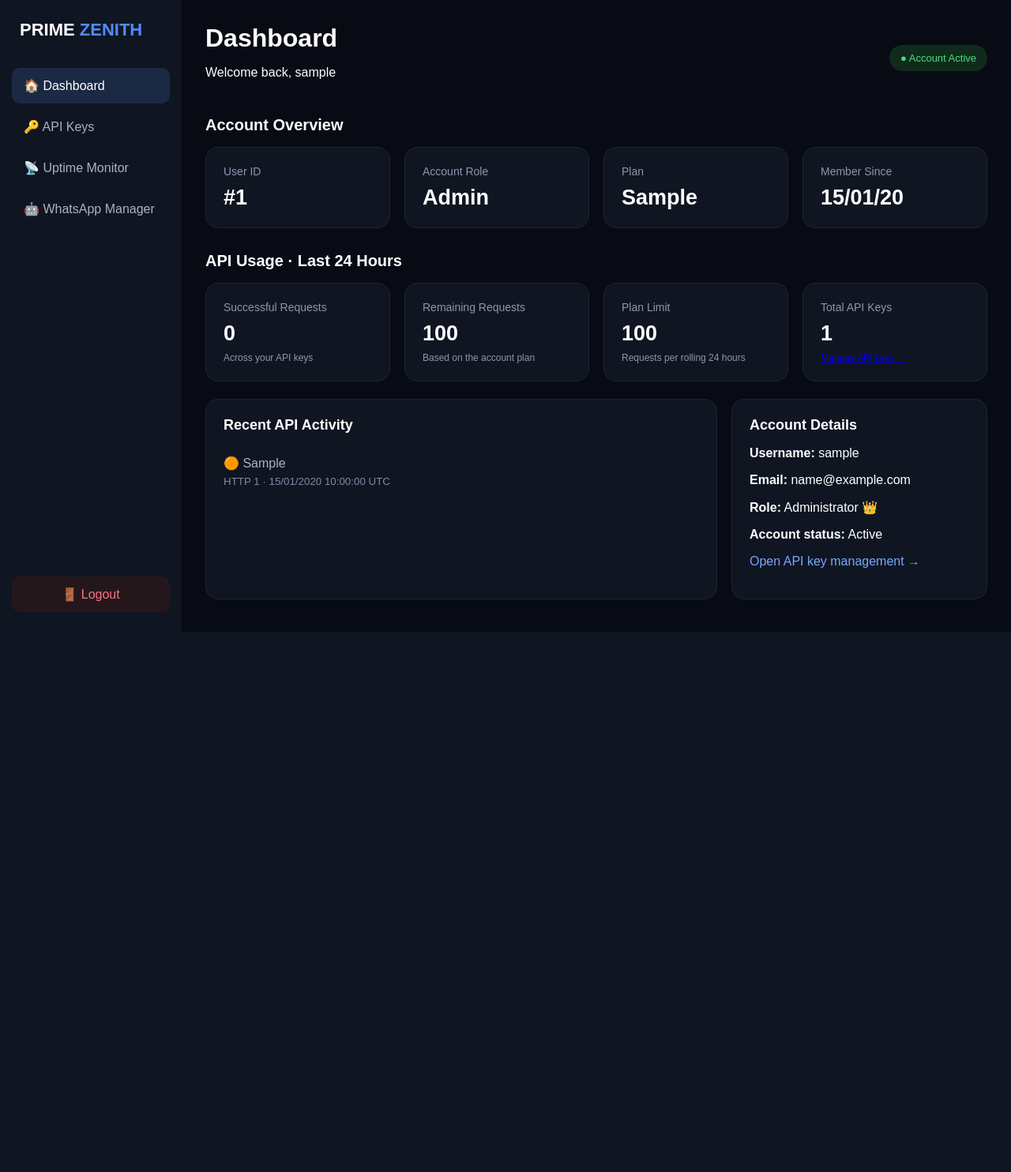
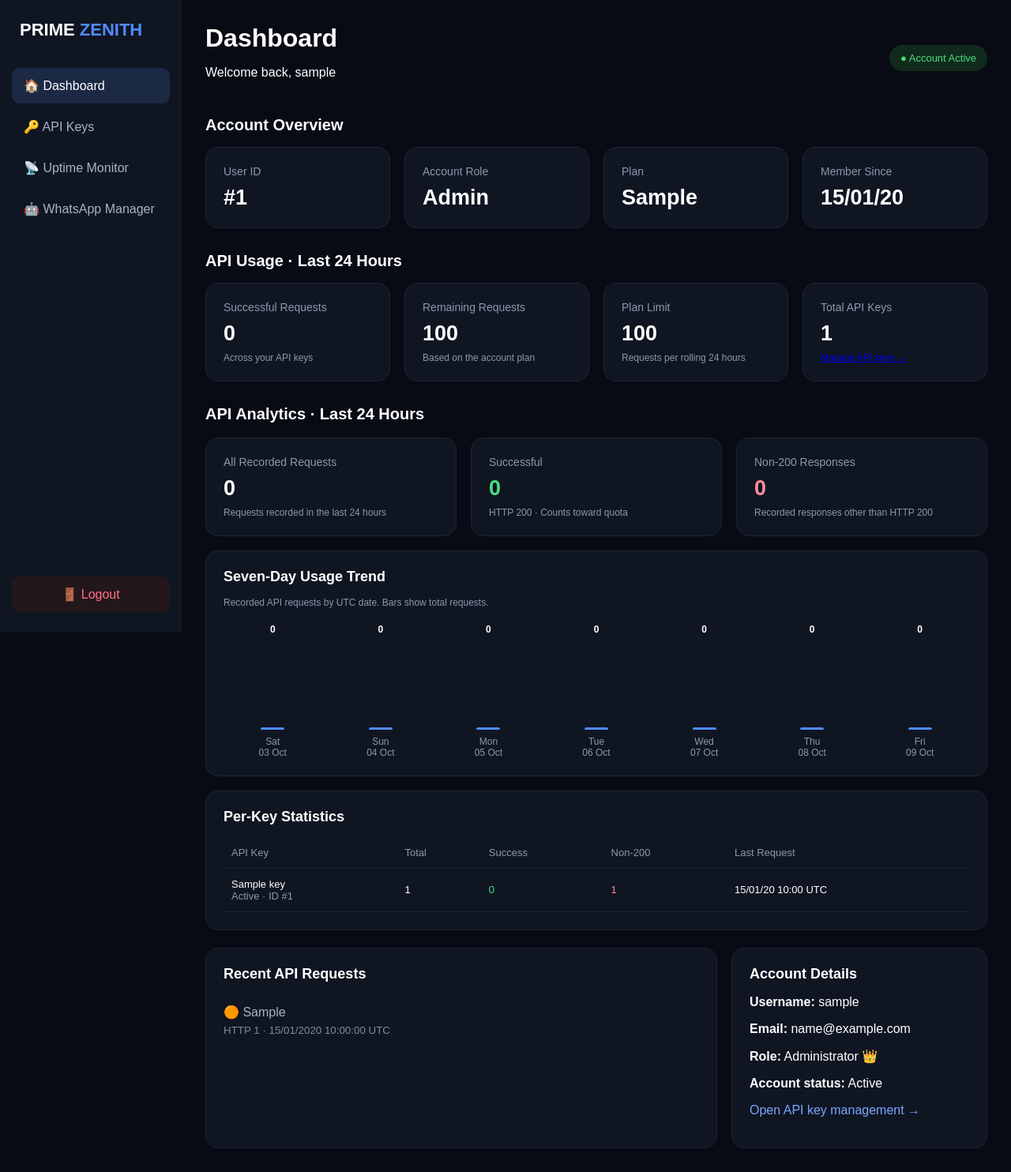
Before and after one commit to mutolibayodeji19-byte/Python-panel, a Flask app: page / in a window 1280 px wide. Shown: the whole page at 79% size. Before the commit the page ends 800 px from the top, so only its background shows below. Run offline with Flask 3, Linux system fonts and the light colour scheme; a user stored in the database is signed in; tables that the repository leaves empty hold one stand-in row (values such as "Sample post").

Commit message:
Add API analytics and per-key usage stats

```diff
--- a/routes/dashboard.py
+++ b/routes/dashboard.py
@@ -2,6 +2,7 @@ from datetime import datetime, timedelta, timezone
 
 from flask import Blueprint, render_template
 from flask_login import login_required, current_user
+from sqlalchemy import func, case
 
 from database.api_models import APIKey, APIUsage
 
@@ -11,7 +12,6 @@ dashboard = Blueprint("dashboard", __name__)
 
 def daily_limit_for(user):
     plan = (user.plan or "FREE").upper()
-
     limits = {
         "OWNER": None,
         "ADMIN": None,
@@ -20,43 +20,140 @@ def daily_limit_for(user):
         "PAID": 1000,
         "FREE": 100,
     }
-
     return limits.get(plan, 100)
 
 
 @dashboard.route("/")
 @login_required
 def home():
+    # Keep the existing rolling 24-hour quota definition:
+    # only HTTP 200 responses count toward the limit.
     now = datetime.now(timezone.utc).replace(tzinfo=None)
     since = now - timedelta(hours=24)
+    chart_start = now.date() - timedelta(days=6)
 
     keys = APIKey.query.filter_by(user_id=current_user.id).all()
     key_ids = [key.id for key in keys]
 
-    usage_query = APIUsage.query.filter(
-        APIUsage.api_key_id.in_(key_ids),
-        APIUsage.created_at >= since,
-        APIUsage.status_code == 200
+    limit = daily_limit_for(current_user)
+
+    if key_ids:
+        last_day = APIUsage.query.filter(
+            APIUsage.api_key_id.in_(key_ids),
+            APIUsage.created_at >= since
+        )
+        api_used = last_day.filter(APIUsage.status_code == 200).count()
+        api_failed = last_day.filter(APIUsage.status_code != 200).count()
+        api_total_24h = last_day.count()
+
+        recent_api_usage = (
+            APIUsage.query
+            .filter(APIUsage.api_key_id.in_(key_ids))
+            .order_by(APIUsage.created_at.desc(), APIUsage.id.desc())
+            .limit(25)
+            .all()
+        )
+
+        # Aggregate per-key counts in SQL rather than loading every row.
+        per_key_rows = (
+            APIUsage.query.with_entities(
+                APIUsage.api_key_id,
+                func.count(APIUsage.id).label("total"),
+                func.sum(
+                    case((APIUsage.status_code == 200, 1), else_=0)
+                ).label("successes"),
+                func.sum(
+                    case((APIUsage.status_code != 200, 1), else_=0)
+                ).label("failures"),
+                func.max(APIUsage.created_at).label("last_request")
+            )
+            .filter(APIUsage.api_key_id.in_(key_ids))
+            .group_by(APIUsage.api_key_id)
+            .all()
+        )
+        stats_by_key = {
+            row.api_key_id: row for row in per_key_rows
+        }
+
+        chart_rows = (
+            APIUsage.query.with_entities(
+                func.date(APIUsage.created_at).label("day"),
+                func.count(APIUsage.id).label("total"),
+                func.sum(
+                    case((APIUsage.status_code == 200, 1), else_=0)
+                ).label("successes")
+            )
+            .filter(
+                APIUsage.api_key_id.in_(key_ids),
+                APIUsage.created_at >= datetime.combine(
+                    chart_start, datetime.min.time()
+                ),
+                APIUsage.created_at < now + timedelta(days=1)
+            )
+            .group_by(func.date(APIUsage.created_at))
+            .all()
+        )
+        chart_by_day = {
+            str(row.day): {
+                "total": int(row.total or 0),
+                "successes": int(row.successes or 0)
+            }
+            for row in chart_rows
+        }
+    else:
+        api_used = 0
+        api_failed = 0
+        api_total_24h = 0
+        recent_api_usage = []
+        stats_by_key = {}
+        chart_by_day = {}
+
+    api_remaining = (
+        None if limit is None else max(limit - api_used, 0)
     )
 
-    used = usage_query.count()
-    limit = daily_limit_for(current_user)
-    remaining = None if limit is None else max(limit - used, 0)
+    daily_stats = []
+    for offset in range(7):
+        day = chart_start + timedelta(days=offset)
+        item = chart_by_day.get(day.isoformat(), {})
+        daily_stats.append({
+            "label": day.strftime("%a"),
+            "date": day.strftime("%d %b"),
+            "total": item.get("total", 0),
+            "successes": item.get("successes", 0)
+        })
 
-    recent_usage = (
-        APIUsage.query
-        .filter(APIUsage.api_key_id.in_(key_ids))
-        .order_by(APIUsage.id.desc())
-        .limit(10)
-        .all()
-    ) if key_ids else []
+    chart_max = max(
+        (item["total"] for item in daily_stats), default=0
+    )
+
+    key_stats = []
+    for key in keys:
+        row = stats_by_key.get(key.id)
+        total = int(row.total or 0) if row else 0
+        successes = int(row.successes or 0) if row else 0
+        failures = int(row.failures or 0) if row else 0
+        last_request = row.last_request if row else key.last_used
+
+        key_stats.append({
+            "key": key,
+            "total": total,
+            "successes": successes,
+            "failures": failures,
+            "last_request": last_request
+        })
 
     return render_template(
         "dashboard.html",
         user=current_user,
-        api_used=used,
+        api_used=api_used,
         api_limit=limit,
-        api_remaining=remaining,
+        api_remaining=api_remaining,
         api_key_count=len(keys),
-        recent_api_usage=recent_usage
+        recent_api_usage=recent_api_usage,
+        api_failed=api_failed,
+        api_total_24h=api_total_24h,
+        daily_stats=daily_stats,
+        chart_max=chart_max,
+        key_stats=key_stats
     )
--- a/templates/dashboard.html
+++ b/templates/dashboard.html
@@ -148,6 +148,59 @@
             .top { align-items: flex-start; flex-direction: column; }
             .main { padding: 15px; }
         }
+
+        /* PRIME ZENITH ANALYTICS */
+        .analytics-grid {
+            display: grid;
+            grid-template-columns: repeat(3, minmax(0, 1fr));
+            gap: 18px;
+            margin-top: 18px;
+        }
+        .chart-bars {
+            display: grid;
+            grid-template-columns: repeat(7, minmax(0, 1fr));
+            gap: 12px;
+            align-items: end;
+            min-height: 170px;
+            margin-top: 20px;
+        }
+        .chart-day {
+            min-width: 0;
+            text-align: center;
+            color: #8d98ad;
+            font-size: 12px;
+        }
+        .bar-track {
+            height: 115px;
+            display: flex;
+            align-items: end;
+            justify-content: center;
+            margin-bottom: 8px;
+        }
+        .bar {
+            width: min(30px, 80%);
+            min-height: 3px;
+            background: #4f8cff;
+            border-radius: 7px 7px 2px 2px;
+        }
+        .chart-number { color: #fff; font-weight: bold; margin-bottom: 5px; }
+        .table-wrap { overflow-x: auto; width: 100%; }
+        .stats-table { width: 100%; border-collapse: collapse; min-width: 520px; }
+        .stats-table th, .stats-table td {
+            padding: 12px 10px;
+            border-bottom: 1px solid #1c2434;
+            text-align: left;
+            font-size: 13px;
+            white-space: nowrap;
+        }
+        .stats-table th { color: #8d98ad; font-weight: normal; }
+        .good { color: #4ade80; }
+        .bad { color: #ff8b9b; }
+        .muted { color: #8d98ad; }
+        @media (max-width: 900px) {
+            .analytics-grid { grid-template-columns: 1fr; }
+        }
+
     </style>
 </head>
 <body>
@@ -221,9 +274,87 @@
         </div>
     </section>
 
+
+    <h2 class="section-title" id="usage-analytics">API Analytics · Last 24 Hours</h2>
+    <section class="analytics-grid">
+        <div class="card">
+            <div class="label">All Recorded Requests</div>
+            <div class="value">{{ api_total_24h }}</div>
+            <div class="subtext">Requests recorded in the last 24 hours</div>
+        </div>
+        <div class="card">
+            <div class="label">Successful</div>
+            <div class="value good">{{ api_used }}</div>
+            <div class="subtext">HTTP 200 · Counts toward quota</div>
+        </div>
+        <div class="card">
+            <div class="label">Non-200 Responses</div>
+            <div class="value bad">{{ api_failed }}</div>
+            <div class="subtext">Recorded responses other than HTTP 200</div>
+        </div>
+    </section>
+
+    <section class="panel" style="margin-top:18px">
+        <h2>Seven-Day Usage Trend</h2>
+        <p class="subtext">Recorded API requests by UTC date. Bars show total requests.</p>
+        <div class="chart-bars">
+            {% for day in daily_stats %}
+            <div class="chart-day">
+                <div class="chart-number">{{ day.total }}</div>
+                <div class="bar-track">
+                    <div class="bar"
+                         title="{{ day.date }}: {{ day.total }} requests"
+                         style="height: {{ (day.total * 100 / chart_max) if chart_max else 3 }}%;"></div>
+                </div>
+                <div>{{ day.label }}</div>
+                <div class="muted">{{ day.date }}</div>
+            </div>
+            {% endfor %}
+        </div>
+    </section>
+
+    <section class="panel" style="margin-top:18px">
+        <h2>Per-Key Statistics</h2>
+        <div class="table-wrap">
+            <table class="stats-table">
+                <thead>
+                    <tr>
+                        <th>API Key</th>
+                        <th>Total</th>
+                        <th>Success</th>
+                        <th>Non-200</th>
+                        <th>Last Request</th>
+                    </tr>
+                </thead>
+                <tbody>
+                    {% for stat in key_stats %}
+                    <tr>
+                        <td>
+                            {{ stat.key.name or 'Default' }}
+                            <br>
+                            <span class="muted">
+                                {% if stat.key.is_active %}Active{% else %}Revoked{% endif %}
+                                · ID #{{ stat.key.id }}
+                            </span>
+                        </td>
+                        <td>{{ stat.total }}</td>
+                        <td class="good">{{ stat.successes }}</td>
+                        <td class="bad">{{ stat.failures }}</td>
+                        <td>
+                            {{ stat.last_request.strftime('%d/%m/%y %H:%M UTC') if stat.last_request else 'Never' }}
+                        </td>
+                    </tr>
+                    {% else %}
+                    <tr><td colspan="5" class="muted">No API keys found.</td></tr>
+                    {% endfor %}
+                </tbody>
+            </table>
+        </div>
+    </section>
+
     <section class="content">
         <div class="panel">
-            <h2>Recent API Activity</h2>
+            <h2>Recent API Requests</h2>
             {% for item in recent_api_usage %}
                 <div class="activity">
                     {% if item.status_code == 200 %}🟢{% else %}🟠{% endif %}
```
